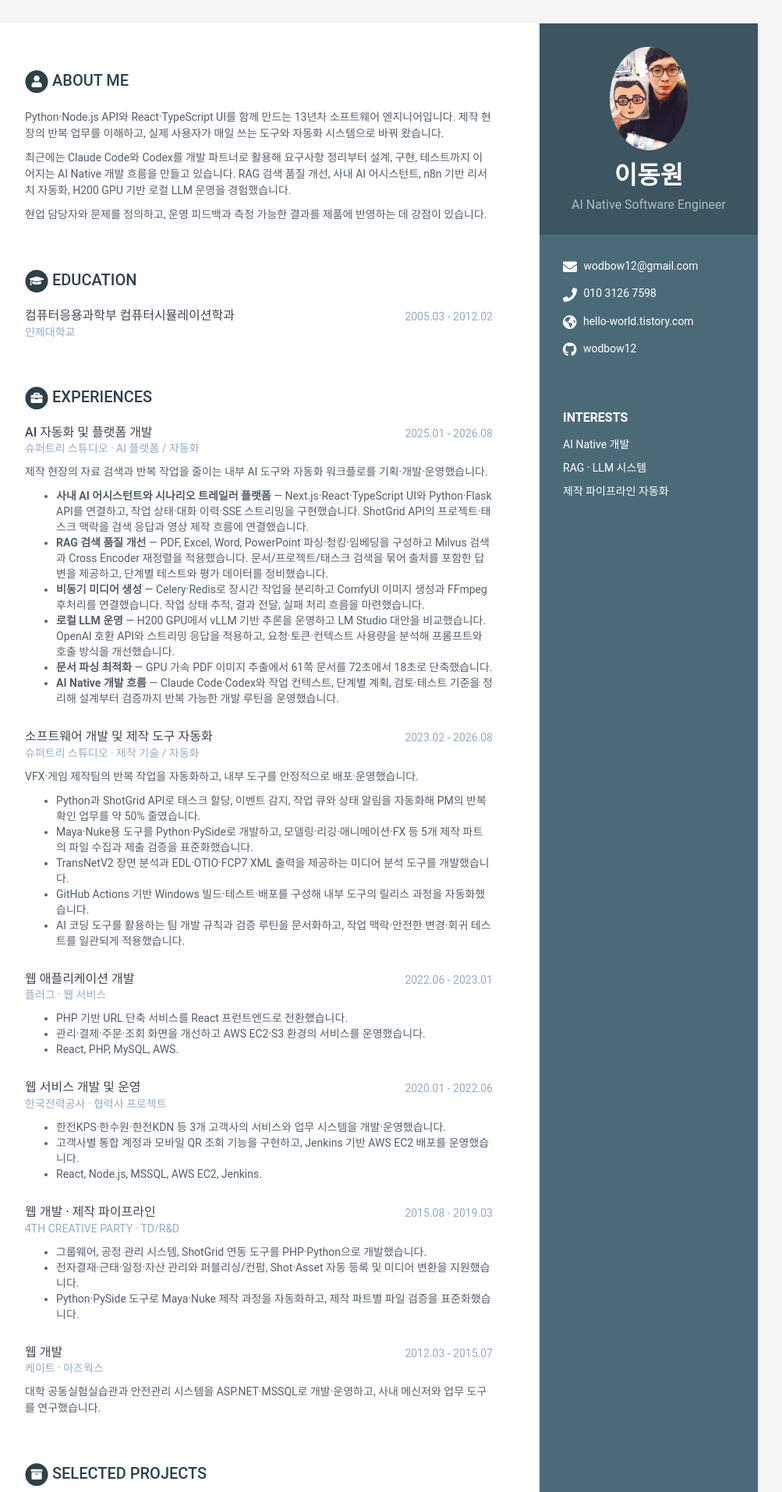
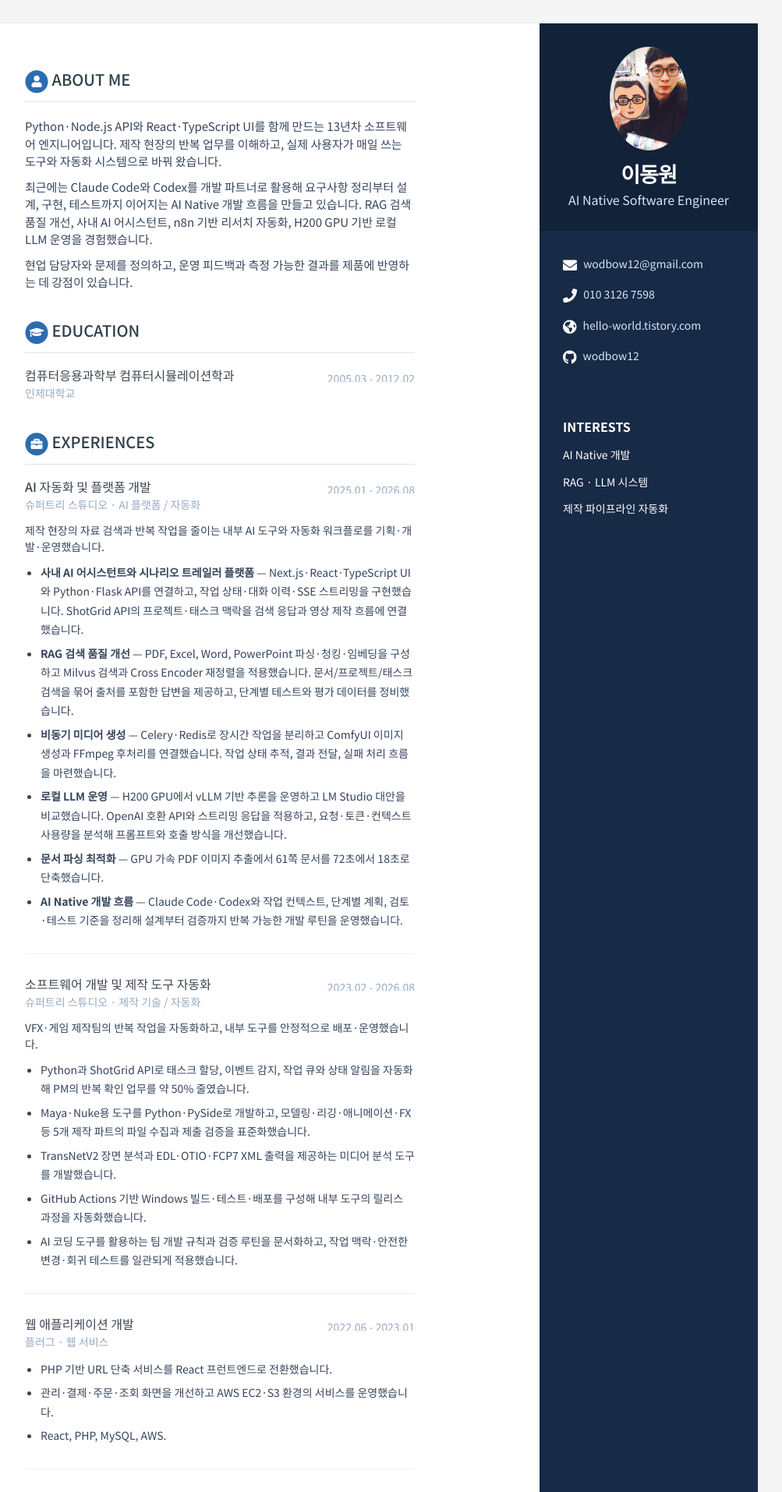
Before and after one commit to wodbow12/wodbow12.github.io, a Jekyll site: the page built from index.html, in a window 1280 px wide. Shown: the top 1914 px of the page at 78% size, without its empty margins (168-1171 px from the left). Built offline with Jekyll 4.4.1, drawn with Linux system fonts in a browser that asks for light colours.

Commit message:
Add Korean typography and resume styling

```diff
--- a/_includes/head.html
+++ b/_includes/head.html
@@ -1,34 +1,42 @@
 <head>
   <title>{{ site.title }}</title>
-
-  <!-- Meta -->
   <meta charset="utf-8">
-  {% if site.chrome_mobile_color %}
   <meta name="theme-color" content="{{ site.chrome_mobile_color }}">
-  {% endif%}
   <meta http-equiv="X-UA-Compatible" content="IE=edge">
   <meta name="viewport" content="width=device-width, initial-scale=1.0">
-  <meta name="description" content="{{ site.description |default: "A beautiful
-  Jekyll theme for creating resume" }}">
-
-  <!-- Favicon -->
+  <meta name="description" content="{{ site.description | strip_html | strip_newlines | truncate: 160 }}">
   <link rel="shortcut icon" href="favicon.ico">
-
-  <!-- Global CSS -->
   <link rel="stylesheet" href="{{ site.baseurl }}/assets/plugins/bootstrap/css/bootstrap.min.css">
-
-  <!-- Plugins CSS -->
   <link rel="stylesheet" href="{{ site.baseurl }}/assets/plugins/font-awesome/css/all.css">
-
-  <!-- Theme CSS -->
   <link id="theme-style" rel="stylesheet" href="{{ site.baseurl }}/assets/css/main.css">
-
-  <!-- dwlee add CSS -->
-  <link id="theme-style" rel="stylesheet" href="{{ site.baseurl }}/assets/css/flexslider.css">
-
-  <!-- HTML5 shim and Respond.js for IE8 support of HTML5 elements and media queries -->
-  <!--[if lt IE 9]>
-      <script src="https://oss.maxcdn.com/html5shiv/3.7.2/html5shiv.min.js"></script>
-      <script src="https://oss.maxcdn.com/respond/1.4.2/respond.min.js"></script>
-    <![endif]-->
+  <link rel="stylesheet" href="{{ site.baseurl }}/assets/css/flexslider.css">
+  <link rel="preconnect" href="https://fonts.googleapis.com">
+  <link rel="preconnect" href="https://fonts.gstatic.com" crossorigin>
+  <link href="https://fonts.googleapis.com/css2?family=Noto+Sans+KR:wght@400;500;600;700&display=swap" rel="stylesheet">
+  <style>
+    :root { --resume-ink: #172a46; --resume-accent: #2b6cb0; --resume-muted: #607089; }
+    body { font-family: 'Noto Sans KR', -apple-system, BlinkMacSystemFont, 'Segoe UI', sans-serif; color: #26344a; line-height: 1.75; }
+    .sidebar-wrapper { background: var(--resume-ink); }
+    .sidebar-wrapper a { color: #d5e5fa; }
+    .sidebar-wrapper .name { font-size: 27px; font-weight: 700; letter-spacing: -.04em; }
+    .sidebar-wrapper .tagline { color: #d5e5fa; }
+    .main-wrapper { max-width: 900px; }
+    .main-wrapper .section { margin-bottom: 38px; }
+    .section-title { color: var(--resume-ink); font-size: 22px; font-weight: 700; border-bottom: 1px solid #dce3ec; padding-bottom: 10px; }
+    .section-title .fa-stack { color: var(--resume-accent); }
+    .summary { color: #35445a; font-size: 15px; }
+    .experiences-section .item { padding-bottom: 20px; border-bottom: 1px solid #edf0f4; }
+    .job-title { color: var(--resume-ink); font-weight: 700; }
+    .time, .company { color: var(--resume-muted); }
+    .details { color: #35445a; }
+    .details ul { padding-left: 20px; }
+    .details li { margin-bottom: 6px; }
+    .project-title a, .details a { color: var(--resume-accent); font-weight: 600; }
+    .projects-section .item { margin: 0 0 13px; line-height: 1.7; }
+    .project-tagline { color: #52627a; }
+    .skills-section .level-title { font-size: 13px; font-weight: 600; }
+    .skills-section .level-bar { height: 7px; background: #e8edf3; border-radius: 8px; }
+    .skills-section .level-bar-inner { background: var(--resume-accent); border-radius: 8px; }
+    @media (max-width: 767px) { .main-wrapper { padding: 30px 22px; } .section-title { font-size: 20px; } }
+  </style>
 </head>
```
